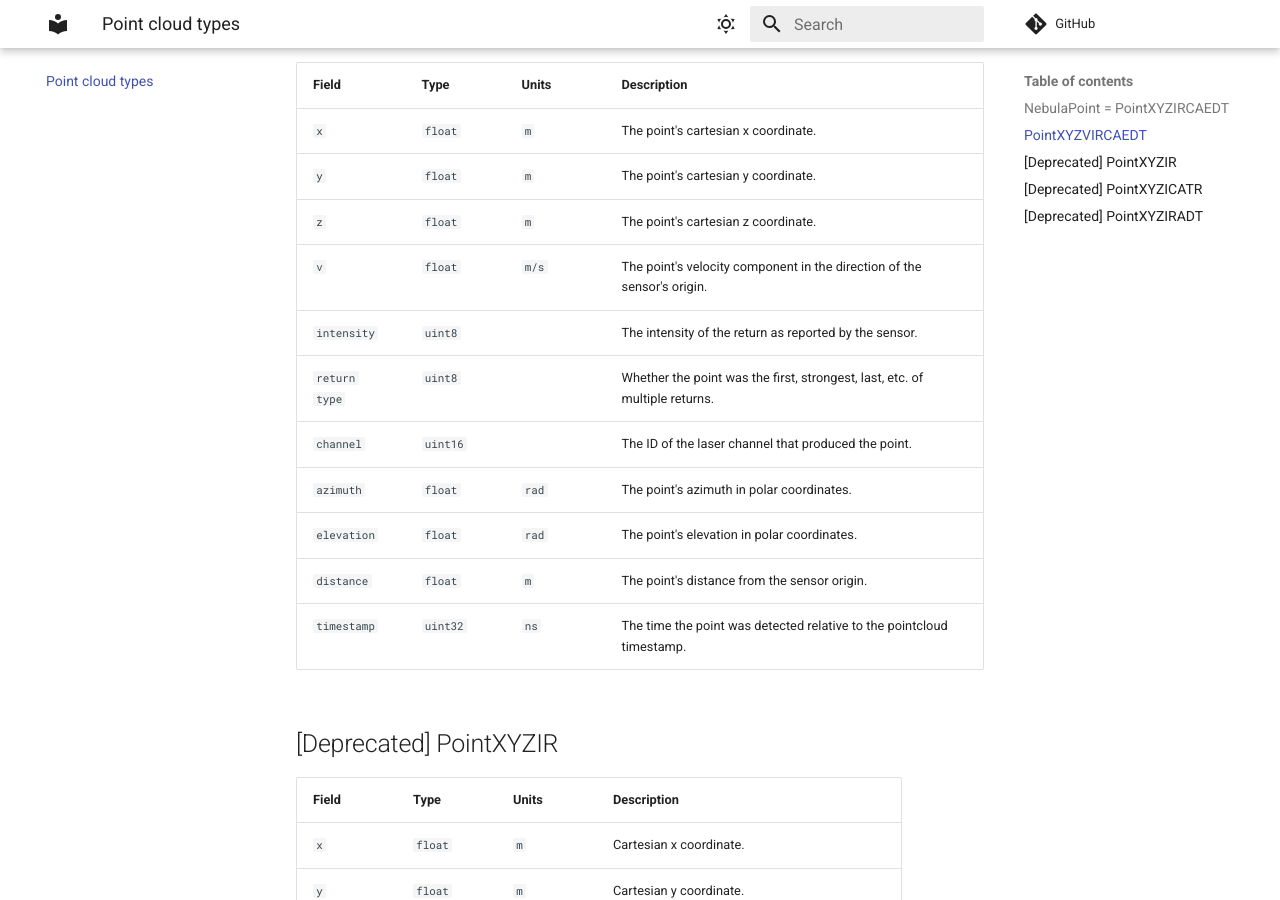
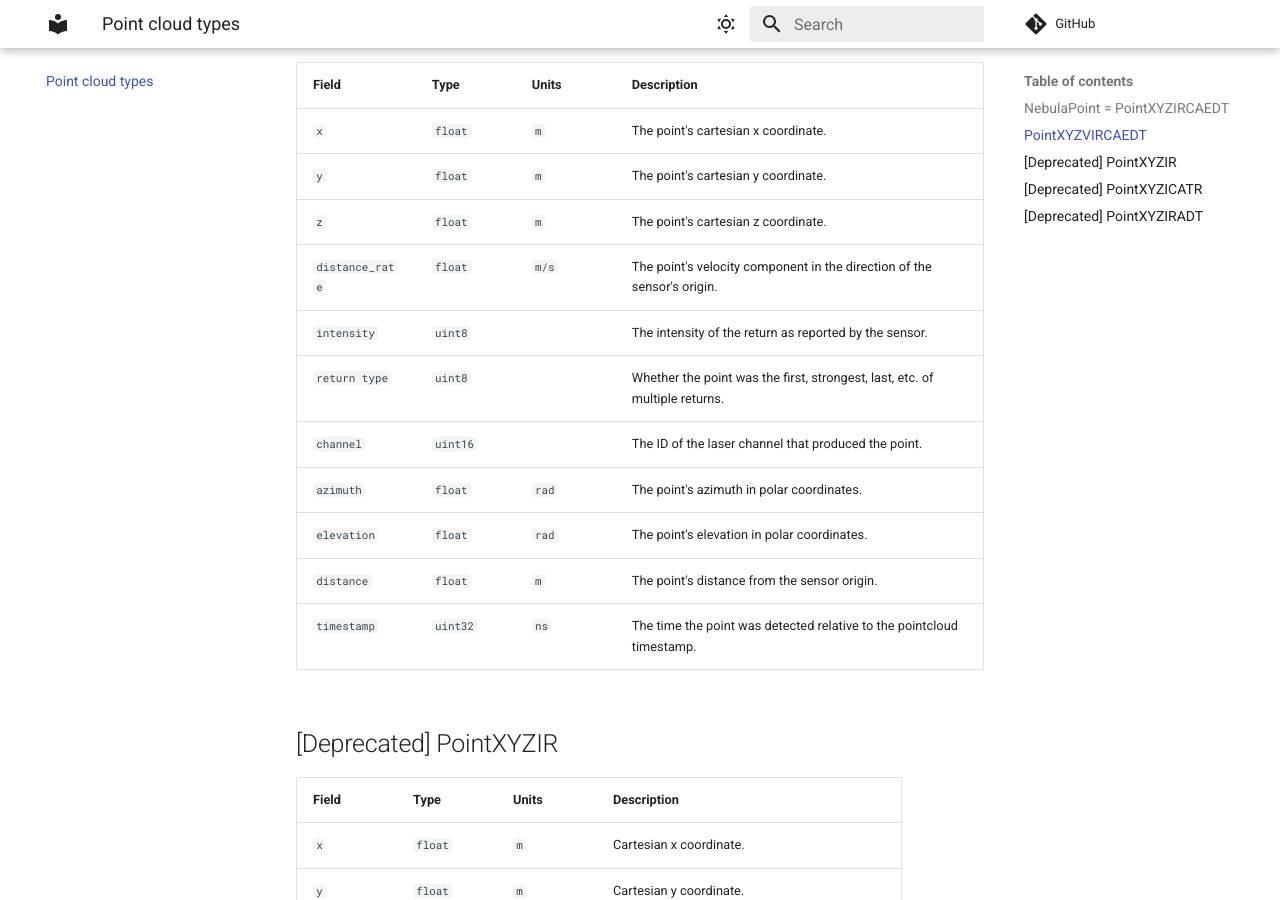
Before and after one commit to tier4/nebula, an MkDocs documentation site: the page built from docs/point_types.md, in a window 1280 px wide and 900 px high, scrolled down 958 px. Built offline with MkDocs 1.6.1 and Material for MkDocs 9.7.7, drawn with Linux system fonts in a browser that asks for light colours; comment, search, counter and statistics services are not loaded.

Commit message:
refactor(aeva)!: rename `v` point field to `distance_rate`

```diff
--- a/docs/point_types.md
+++ b/docs/point_types.md
@@ -22,19 +22,19 @@ These definitions can be found in the `nebula_common/include/point_types.hpp`.
 
 ## PointXYZVIRCAEDT
 
-| Field         | Type     | Units | Description                                                                 |
-| ------------- | -------- | ----- | --------------------------------------------------------------------------- |
-| `x`           | `float`  | `m`   | The point's cartesian x coordinate.                                         |
-| `y`           | `float`  | `m`   | The point's cartesian y coordinate.                                         |
-| `z`           | `float`  | `m`   | The point's cartesian z coordinate.                                         |
-| `v`           | `float`  | `m/s` | The point's velocity component in the direction of the sensor's origin.     |
-| `intensity`   | `uint8`  |       | The intensity of the return as reported by the sensor.                      |
-| `return type` | `uint8`  |       | Whether the point was the first, strongest, last, etc. of multiple returns. |
-| `channel`     | `uint16` |       | The ID of the laser channel that produced the point.                        |
-| `azimuth`     | `float`  | `rad` | The point's azimuth in polar coordinates.                                   |
-| `elevation`   | `float`  | `rad` | The point's elevation in polar coordinates.                                 |
-| `distance`    | `float`  | `m`   | The point's distance from the sensor origin.                                |
-| `timestamp`   | `uint32` | `ns`  | The time the point was detected relative to the pointcloud timestamp.       |
+| Field           | Type     | Units | Description                                                                 |
+| --------------- | -------- | ----- | --------------------------------------------------------------------------- |
+| `x`             | `float`  | `m`   | The point's cartesian x coordinate.                                         |
+| `y`             | `float`  | `m`   | The point's cartesian y coordinate.                                         |
+| `z`             | `float`  | `m`   | The point's cartesian z coordinate.                                         |
+| `distance_rate` | `float`  | `m/s` | The point's velocity component in the direction of the sensor's origin.     |
+| `intensity`     | `uint8`  |       | The intensity of the return as reported by the sensor.                      |
+| `return type`   | `uint8`  |       | Whether the point was the first, strongest, last, etc. of multiple returns. |
+| `channel`       | `uint16` |       | The ID of the laser channel that produced the point.                        |
+| `azimuth`       | `float`  | `rad` | The point's azimuth in polar coordinates.                                   |
+| `elevation`     | `float`  | `rad` | The point's elevation in polar coordinates.                                 |
+| `distance`      | `float`  | `m`   | The point's distance from the sensor origin.                                |
+| `timestamp`     | `uint32` | `ns`  | The time the point was detected relative to the pointcloud timestamp.       |
 
 ## [Deprecated] PointXYZIR
 
```
Also changed, not shown: 2 other files.
